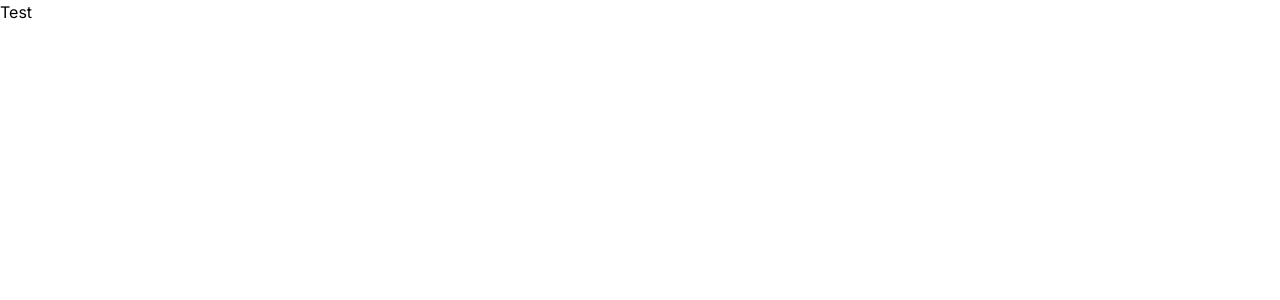
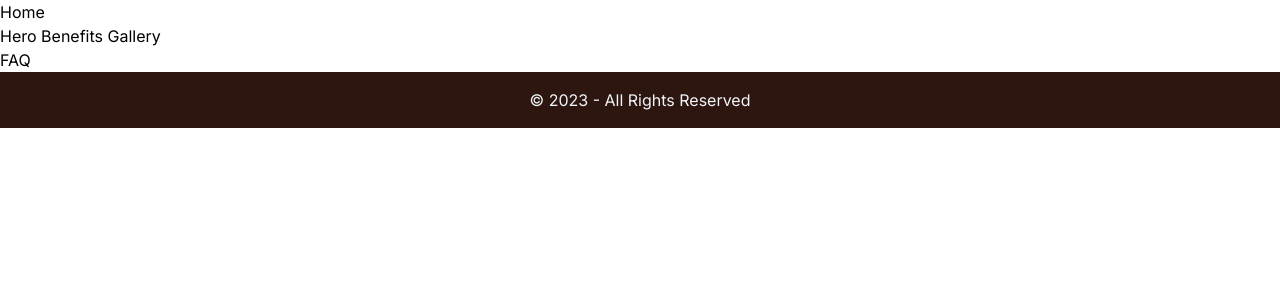
Before and after one commit to futurefounder/coffe-bike-hamburg, a Next.js app: page / in a window 1280 px wide. Shown: the top 300 px of the page. Built offline with nearby package versions, Linux system fonts and the light colour scheme.

Commit message:
Add  components, custom colors

```diff
--- /dev/null
+++ b/src/app/components/Benefits.tsx
@@ -0,0 +1,3 @@
+export default function Benefits() {
+  return <> Benefits</>;
+}
--- /dev/null
+++ b/src/app/components/FAQ.tsx
@@ -0,0 +1,7 @@
+export default function FAQ() {
+  return (
+    <div>
+      <h1>FAQ</h1>
+    </div>
+  );
+}
--- /dev/null
+++ b/src/app/components/Footer.tsx
@@ -0,0 +1,9 @@
+export default function Footer() {
+  return (
+    <footer className="bg-coffeePrimary text-white p-4">
+      <p className="text-center text-slate-100">
+        &copy; {new Date().getFullYear()} - All Rights Reserved
+      </p>
+    </footer>
+  );
+}
--- /dev/null
+++ b/src/app/components/Gallery.tsx
@@ -0,0 +1,3 @@
+export default function Gallery() {
+  return <> Gallery</>;
+}
--- /dev/null
+++ b/src/app/components/Hero.tsx
@@ -0,0 +1,3 @@
+export default function Hero() {
+  return <> Hero</>;
+}
--- /dev/null
+++ b/src/app/components/Navigation.tsx
@@ -0,0 +1,9 @@
+export default function Navigation() {
+  return (
+    <nav>
+      <ul>
+        <li>Home</li>
+      </ul>
+    </nav>
+  );
+}
--- a/src/app/page.tsx
+++ b/src/app/page.tsx
@@ -1,3 +1,19 @@
+import Navigation from "./components/Navigation";
+import Hero from "./components/Hero";
+import Benefits from "./components/Benefits";
+import Gallery from "./components/Gallery";
+import FAQ from "./components/FAQ";
+import Footer from "./components/Footer";
+
 export default function Home() {
-  return <> Test</>;
+  return (
+    <>
+      <Navigation />
+      <Hero />
+      <Benefits />
+      <Gallery />
+      <FAQ />
+      <Footer />
+    </>
+  );
 }
--- a/tailwind.config.ts
+++ b/tailwind.config.ts
@@ -7,7 +7,14 @@ const config: Config = {
     "./src/app/**/*.{js,ts,jsx,tsx,mdx}",
   ],
   theme: {
-    extend: {},
+    extend: {
+      colors: {
+        coffeePrimary: "#2e1610",
+        coffeeSecondary: "#492c25",
+        coffeeAccent: "#ff8200",
+        coffeeNeutral: "#d3c9c5",
+      },
+    },
   },
   plugins: [],
 };
```
